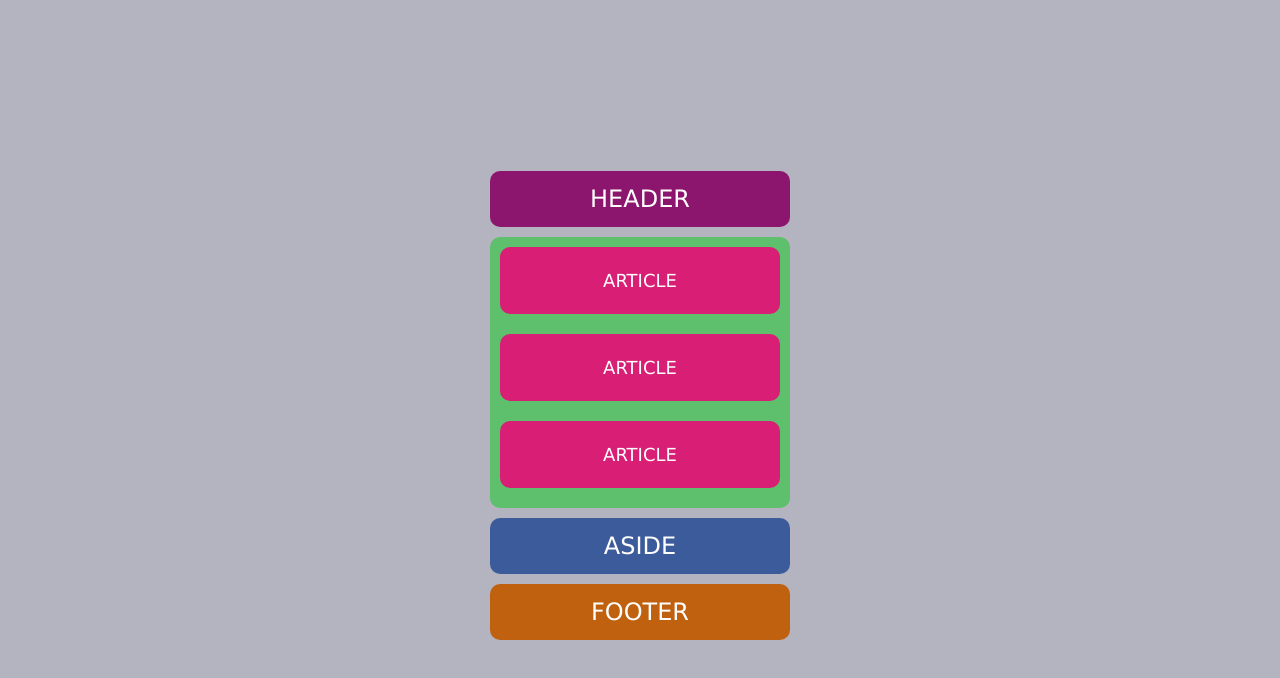
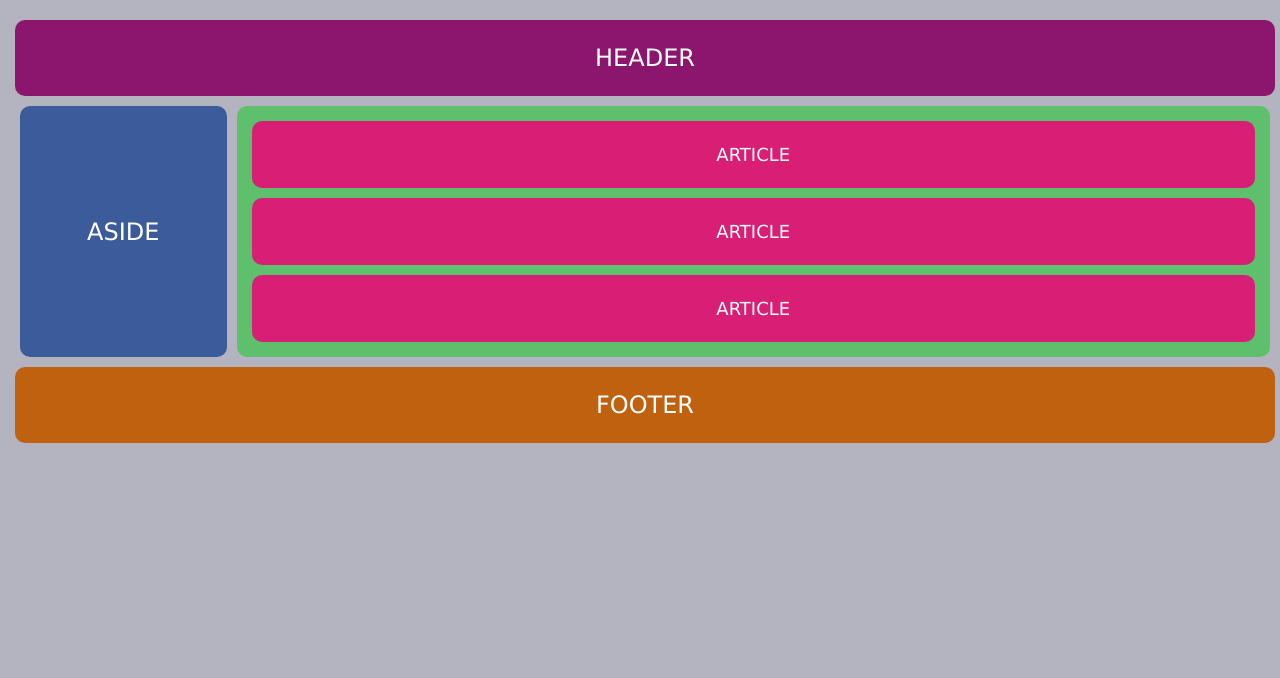
Before and after one commit to Milieuz/flexbox-wireframe-practice, a plain HTML site: page index.html in a window 1280 px wide. Drawn offline with Linux system fonts and the light colour scheme.

Commit message:
Added Media Query Based Resizing

```diff
--- a/css/style.css
+++ b/css/style.css
@@ -1,5 +1,6 @@
 body{
-    display: flex;
+    /* display: flex; */
+    width: 100%;
     background-color: #B3B4BF;
     font-family: Verdana, Geneva, Tahoma, sans-serif;
     font-size: x-large;
@@ -15,9 +16,9 @@ header{
     text-align: center;
     background-color: #8C166D;
     margin: 5px;
-    padding: 10px;
+    padding: 5px;
     border-radius: 10px;
-    width: 300px;
+    width: 250px;
 }
 
 main{
@@ -25,7 +26,8 @@ main{
     background-color: #5EBF6C;
     margin: 5px;
     border-radius: 10px;
-    width: 300px;
+    width: 250px;
+    padding: 5px;
 }
 
 article{
@@ -33,7 +35,7 @@ article{
     background-color: #D91E75;
     font-size: large;
     margin: 10px;
-    margin-bottom:20px;
+    margin-bottom:10px;
     padding: 20px;
     border-radius: 10px;
 }
@@ -42,16 +44,51 @@ aside{
     text-align: center;
     background-color: #3C5B9A;
     margin: 5px;
-    padding: 10px;
+    padding: 5px;
     border-radius: 10px;
-    width: 300px;
+    width: 250px;
 }
 
 footer{
     text-align: center;
     background-color: #BF610F;
     margin: 5px;
-    padding: 10px;
+    padding: 5px;
     border-radius: 10px;
-    width: 300px;
+    width: 250px;
 }
+
+@media (min-width: 800px) {
+
+    body{
+        display:flex;
+        justify-content:flex-start;
+    }
+
+    header{
+        width: 100%;
+        padding: 20px
+    }
+
+    .container{
+        display: flex;
+        width: 100%
+    }
+
+    main{
+        width: 100%;
+        order: 2;
+    }
+
+    aside{
+        width: 100%;
+        order: 1;
+        width: 250px;
+        align-content: center;
+    }
+
+    footer{
+        width: 100%;
+        padding: 20px
+    }
+}
--- a/index.html
+++ b/index.html
@@ -11,6 +11,7 @@
     <header>
         HEADER
     </header>
+        <div class="container">
             <main>
                 <article>
                     ARTICLE
@@ -25,6 +26,7 @@
             <aside>
                 ASIDE
             </aside>
+        </div>
     <footer>
         FOOTER
     </footer>
```
Also changed, not shown: desktop-wireframe.png (added). Lines whose indentation alone changed are shown as unchanged.
